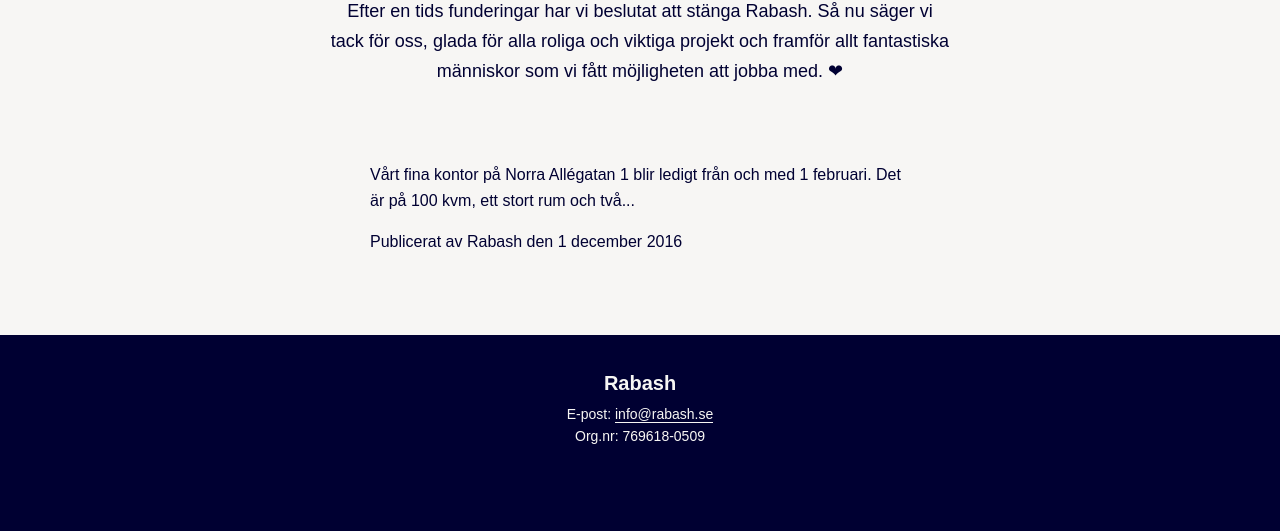
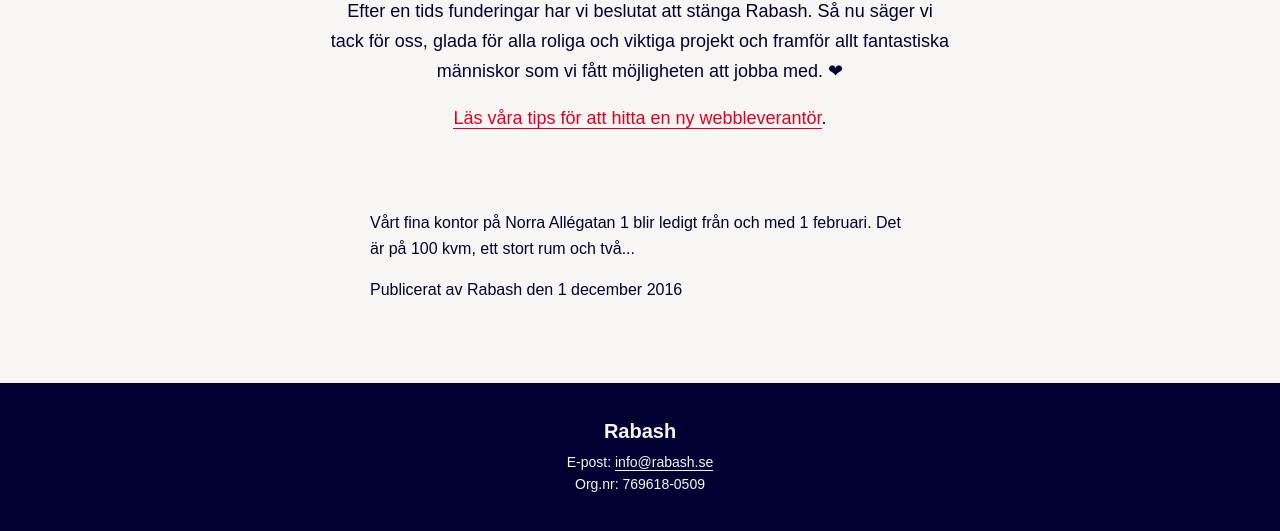
Before and after one commit to Rabash/rabash.github.io, a plain HTML site: page index.html in a window 1280 px wide. Shown: the part 199-730 px from the top of the page. Drawn offline with Linux system fonts and the light colour scheme.

Commit message:
Link to tips page

```diff
--- a/index.html
+++ b/index.html
@@ -45,6 +45,8 @@
         <p>
           Efter en tids funderingar har vi beslutat att stänga Rabash. Så nu säger vi tack för oss, glada för alla roliga och viktiga projekt och framför allt fantastiska människor som vi fått möjligheten att jobba med. ❤
         </p>
+        <p><a href="/blogg/tips-att-hitta-en-bra-webbleverantor">Läs våra tips för att hitta en ny webbleverantör</a>.
+        </p>
       </div>
 
       <div class="o-faux-row">
```
